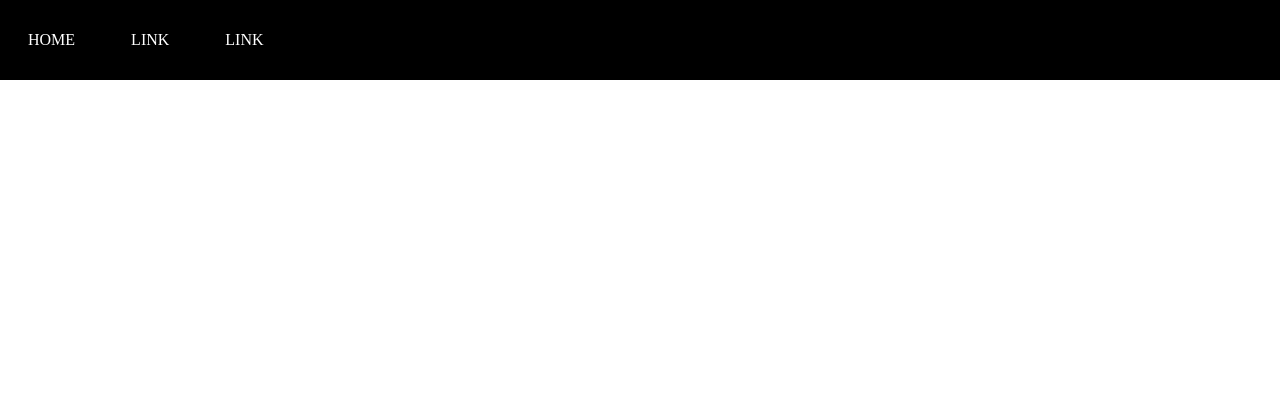
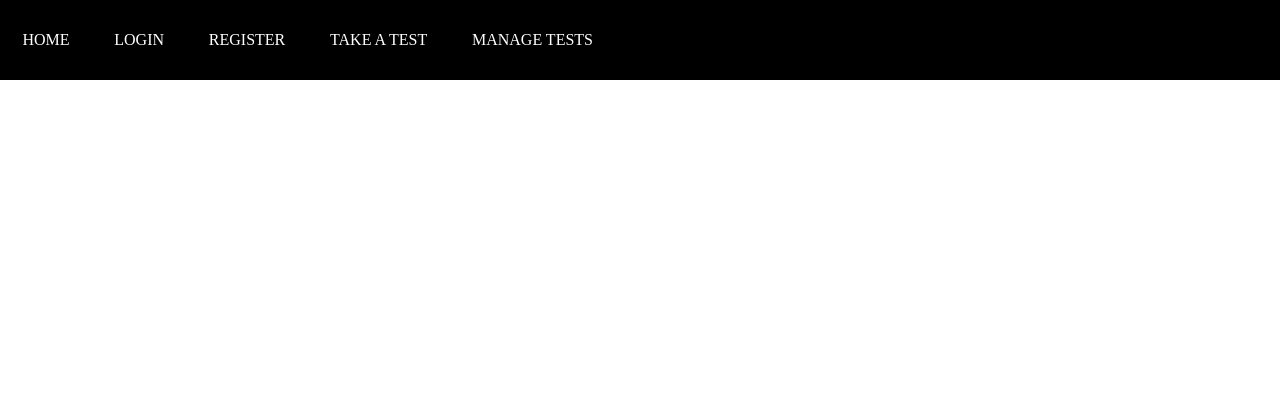
Before and after one commit to J-Rathman/160-Final-Project, a Flask app: page / in a window 1280 px wide. Shown: the top 420 px of the page. Run offline with Flask 3, Linux system fonts and the light colour scheme.

Commit message:
Website structure

```diff
--- a/main.py
+++ b/main.py
@@ -13,5 +13,25 @@ def get_index():
     return render_template("index.html")
 
 
+@app.route("/login", methods=["GET"])
+def get_login_template():
+    return render_template("accounts.html")
+
+
+@app.route("/register", methods=["GET"])
+def get_register_template():
+    return render_template("register.html")
+
+
+@app.route("/take_a_test", methods=["GET"])
+def get_test_taking_template():
+    return render_template("take_test.html")
+
+
+@app.route("/manage_tests", methods=["GET"])
+def get_manage_tests_template():
+    return render_template("manage_tests.html")
+
+
 if __name__ == '__main__':
     app.run(debug=True)
--- a/static/styles/mainstyles.css
+++ b/static/styles/mainstyles.css
@@ -2,6 +2,10 @@
     margin: 0;
     padding: 0;
     box-sizing: border-box;
+}
+
+body {
+    font-family: 'Times New Roman', Times, serif;
 }
 
 /*  Header  */
@@ -28,7 +32,7 @@ header li a {
     display: block;
     text-align: center;
     text-decoration: none;
-    padding: 0 28px;
+    margin: 0 1.4em;
     color: white;
 }
 
--- /dev/null
+++ b/templates/accounts.html
@@ -0,0 +1,5 @@
+{% extends "base.html" %}
+{% block body %}
+
+
+{% endblock %}
--- a/templates/base.html
+++ b/templates/base.html
@@ -4,14 +4,17 @@
     <meta charset="UTF-8">
     <meta name="viewport" content="width=device-width, initial-scale=1.0">
     <link rel="stylesheet" type="text/css" href="{{ url_for('static', filename='styles/mainstyles.css') }}">
+    <link rel="icon" type="image/x-icon" href="{{ url_for('static', filename='images/icon.png') }}">
     <title>Exam Management</title>
 </head>
 <body>
     <header>
         <ul class="header_links">
             <li><a href="/">HOME</a></li>
-            <li><a href="#">LINK</a></li>
-            <li><a href="#">LINK</a></li>
+            <li><a href="/login">LOGIN</a></li>
+            <li><a href="/register">REGISTER</a></li>
+            <li><a href="/take_a_test">TAKE A TEST</a></li>
+            <li><a href="/manage_tests">MANAGE TESTS</a></li>
         </ul>
     </header>
 
--- /dev/null
+++ b/templates/manage_tests.html
@@ -0,0 +1,5 @@
+{% extends "base.html" %}
+{% block body %}
+
+
+{% endblock %}
--- /dev/null
+++ b/templates/register.html
@@ -0,0 +1,5 @@
+{% extends "base.html" %}
+{% block body %}
+
+
+{% endblock %}
--- /dev/null
+++ b/templates/take_test.html
@@ -0,0 +1,5 @@
+{% extends "base.html" %}
+{% block body %}
+
+
+{% endblock %}
```
Also changed, not shown: static/images/icon.png (added).
